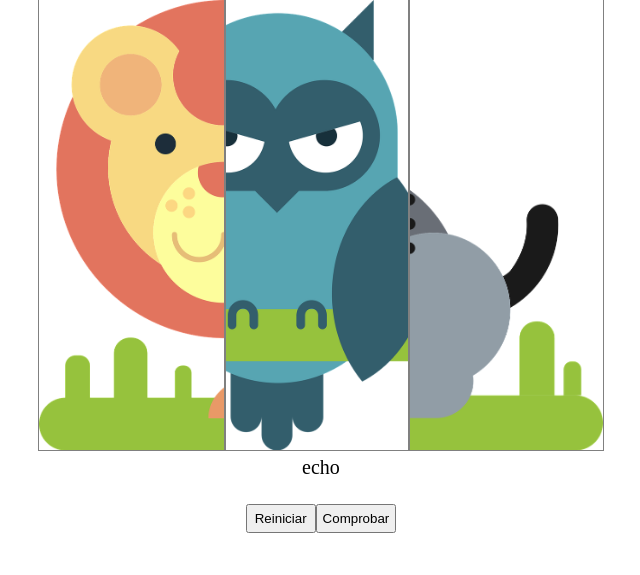
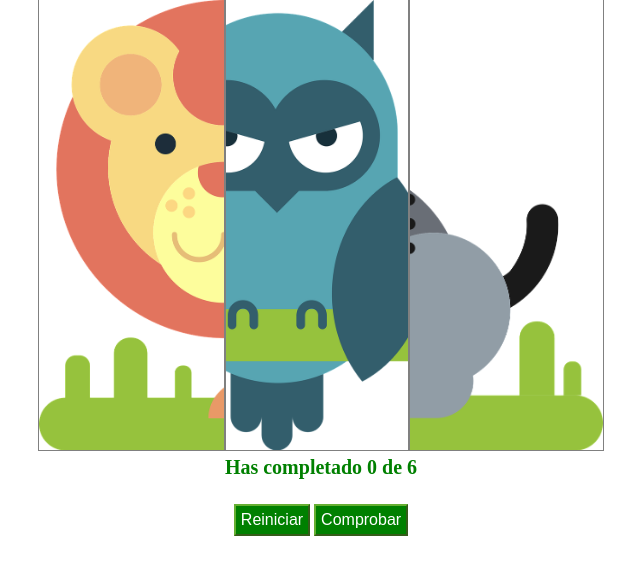
Before and after one commit to viorbe20/DWES_ud4_act1, a PHP site: page /ej2/ej2.php in a window 1280 px wide. Shown: the part 67-642 px from the top of the page, without its empty margins (319-959 px from the left). Run offline with PHP 8.4, Linux system fonts and the light colour scheme.

Commit message:
feat: finished v1

```diff
--- a/ej2/css/style.css
+++ b/ej2/css/style.css
@@ -1,7 +1,6 @@
-main{
+main {
   display: flex;
   flex-direction: column;
-
 }
 
 #container {
@@ -24,7 +23,7 @@ h1 {
   color: green;
 }
 
-#container2{
+#container2 {
   display: flex;
   flex-direction: column;
   justify-content: center;
@@ -41,15 +40,28 @@ label {
   font-size: 20px;
   padding: 5px;
   text-align: center;
-
 }
 
 button {
   padding: 5px;
   margin-left: 2px;
   margin-right: 2px;
+  background-color: green;
+  color: white;
+  border-color: #66b032;
+  font-size: 16px;
 }
 
 a > button {
   width: 100%;
 }
+
+a {
+  text-decoration: none;
+  color: white;
+}
+
+label {
+  color: green;
+  font-weight: bold;
+}
--- a/ej2/destroySession.php
+++ b/ej2/destroySession.php
@@ -5,5 +5,5 @@
     //Cierre de sesión
     session_destroy();
     //Dirigimos a la página principal
-    header('location: index.php');
+    header('location: ej2.php');
 ?>
--- a/ej2/ej2.php
+++ b/ej2/ej2.php
@@ -14,9 +14,10 @@ define("PICTURES_NUMBER", 6);
 
 
 $css = file_get_contents("css/style.css");
-$correctPuzzles = "";
+$donePuzzles = "";
 $x = "";
 $y = "";
+$aUserParts = array();
 
 
 session_start();
@@ -28,6 +29,42 @@ if (!isset($_SESSION['game'])) {
 
         for ($j = 0; $j < 3; $j++) {
             $_SESSION['game'][$i][$j] = $i . $j;
+        }
+    }
+
+    //Mostramos imagend e manera aleatoria
+    $_SESSION['part1'] = rand(0, 5) . 0;
+    $_SESSION['part2'] = rand(0, 5) . 1;
+    $_SESSION['part3'] = rand(0, 5) . 2;
+    $_SESSION['done'] = 0;
+}
+
+//Clic en la imagen, muestra otra parte
+if (isset($_GET["part1"])) {
+    $_SESSION['part1'] = rand(0, 5) . 0;
+}
+
+if (isset($_GET["part2"])) {
+    $_SESSION['part2'] = rand(0, 5) . 1;
+}
+
+if (isset($_GET["part3"])) {
+    $_SESSION['part3'] = rand(0, 5) . 2;
+}
+
+//Comprueba acierto
+if (isset($_GET["check"])) {
+    array_push($aUserParts, $_SESSION['part1'], $_SESSION['part2'], $_SESSION['part3']);
+
+    for ($i = 0; $i < PICTURES_NUMBER; $i++) {
+        $aRightParts = array();
+        for ($j = 0; $j < 3; $j++) {
+            array_push($aRightParts, $_SESSION['game'][$i][$j]);
+            if ($aRightParts == $aUserParts) {
+                $_SESSION['game'][$i][$j] = "done";
+                $_SESSION['done'] = $_SESSION['done'] + 1;
+            }
+
         }
     }
 }
@@ -48,33 +85,35 @@ if (!isset($_SESSION['game'])) {
 
                 <div class="part">
                     <?php
-                    $x = rand(0, 5);
-                    echo "<img class=\"dos\" src=\"img/" . $x . "0.png\">";
+                    echo "<a href=ej2.php?part1=$x>";
+                    echo "<img class=\"dos\" src=\"img/" . $_SESSION["part1"] . ".png\">";
                     ?>
+                    </a>
+                </div>
 
 
+                <div class="part">
+                    <?php
+                    echo "<a href=ej2.php?part2=$x>";
+                    echo "<img class=\"dos\" src=\"img/" . $_SESSION["part2"] . ".png\">";
+                    ?>
+                    </a>
                 </div>
 
                 <div class="part">
-                <?php
-                $x = rand(0, 5);
-                    echo "<img class=\"dos\" src=\"img/" . $x . "1.png\">";
+                    <?php
+                    echo "<a href=ej2.php?part3=$x>";
+                    echo "<img class=\"dos\" src=\"img/" . $_SESSION["part3"] . ".png\">";
                     ?>
-                </div>
-
-                <div class="part">
-                <?php
-                $x = rand(0, 5);
-                    echo "<img class=\"dos\" src=\"img/" . $x . "2.png\">";
-                    ?>
+                    </a>
                 </div>
 
             </div>
 
             <div id="container2">
-                <label>echo <?php $correctPuzzles ?></label>
+                <label>Has completado <?php echo $_SESSION['done']?> de <?php echo count($_SESSION['game'])?></label>
                 <div id="buttons">
-                    <a href="destroySession.php"><button type="submit" name="restart">Reiniciar</button></a>
+                    <button type="submit" name="restart"><a href="destroySession.php">Reiniciar</a></button>
                     <button type="submit" name="check">Comprobar</button>
                 </div>
 
```
Lines whose indentation alone changed are shown as unchanged.
